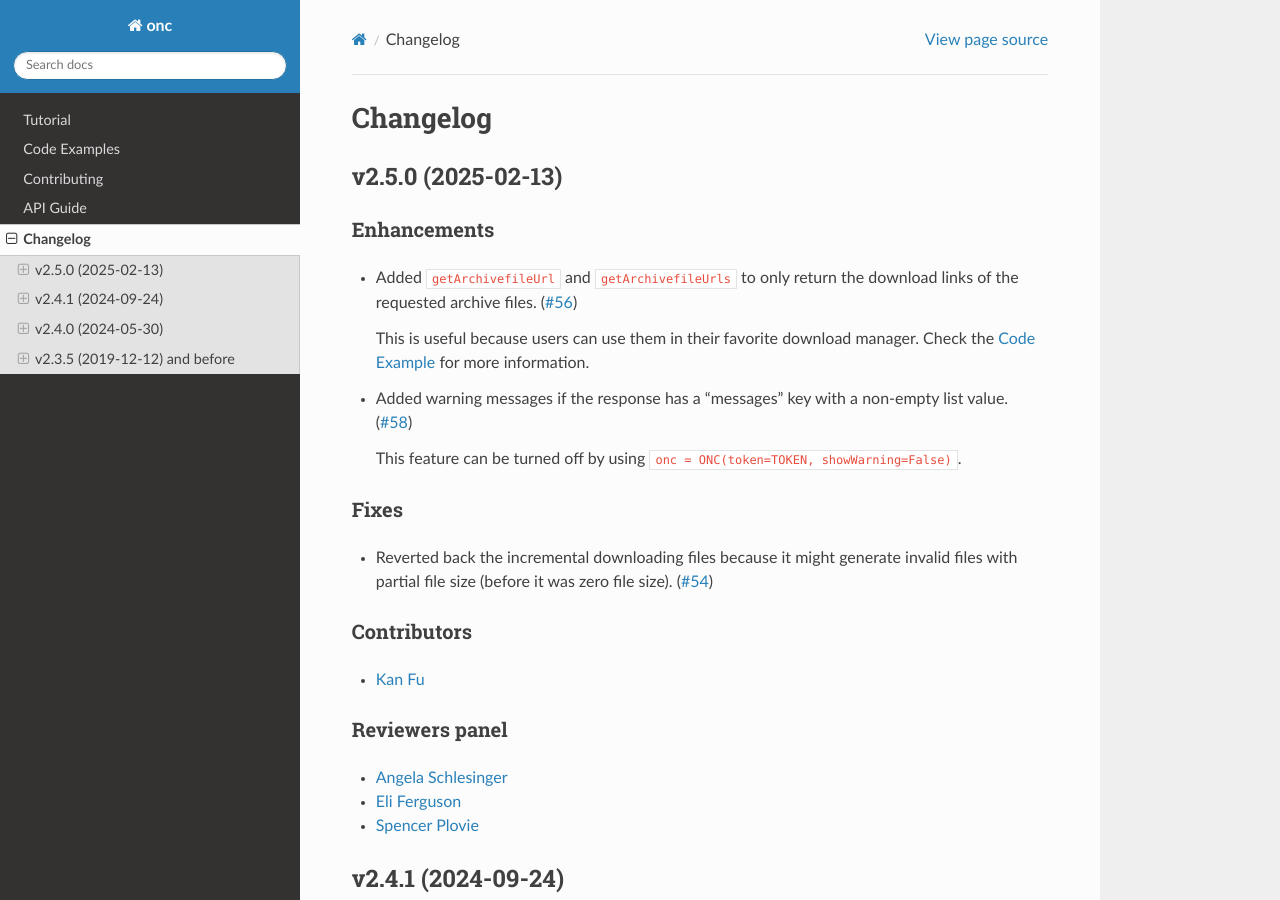
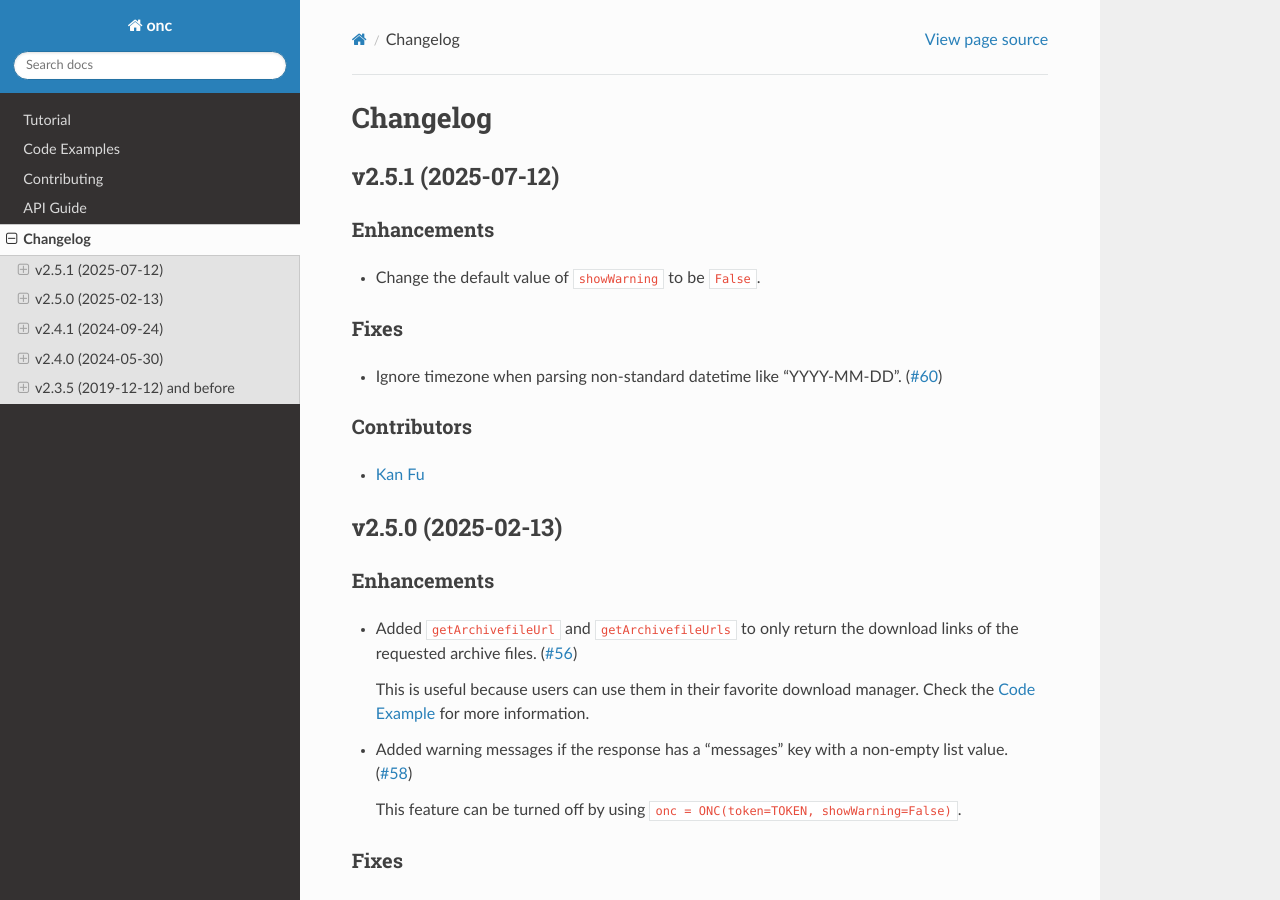
Before and after one commit to OceanNetworksCanada/api-python-client, a Sphinx documentation site: the page built from doc/source/changelog.md, in a window 1280 px wide and 900 px high. Built offline with Sphinx 7.4.7 and the Read the Docs theme 3.1.0, drawn with Linux system fonts in a browser that asks for light colours.

Commit message:
release: prepare for version 2.5.1

```diff
--- a/CHANGELOG.md
+++ b/CHANGELOG.md
@@ -1,4 +1,19 @@
 # Changelog
+
+## v2.5.1 (2025-07-12)
+
+### Enhancements
+
+- Change the default value of `showWarning` to be `False`.
+
+### Fixes
+
+- Ignore timezone when parsing non-standard datetime like "YYYY-MM-DD".
+  ([#60](https://github.com/OceanNetworksCanada/api-python-client/issues/60))
+
+### Contributors
+
+- [Kan Fu](https://github.com/kan-fu)
 
 ## v2.5.0 (2025-02-13)
 
--- a/doc/source/conf.py
+++ b/doc/source/conf.py
@@ -9,7 +9,7 @@
 project = "onc"
 copyright = "2025, ONC Data Team"
 author = "ONC Data Team"
-release = "2.5.0"
+release = "2.5.1"
 
 # -- General configuration ---------------------------------------------------
 # https://www.sphinx-doc.org/en/master/usage/configuration.html#general-configuration
--- a/pyproject.toml
+++ b/pyproject.toml
@@ -4,7 +4,7 @@ build-backend = "setuptools.build_meta"
 
 [project]
 name = "onc"
-version = "2.5.0"
+version = "2.5.1"
 description = "Oceans 3.0 API Python Client Library"
 readme = "README.md"
 authors = [
```
